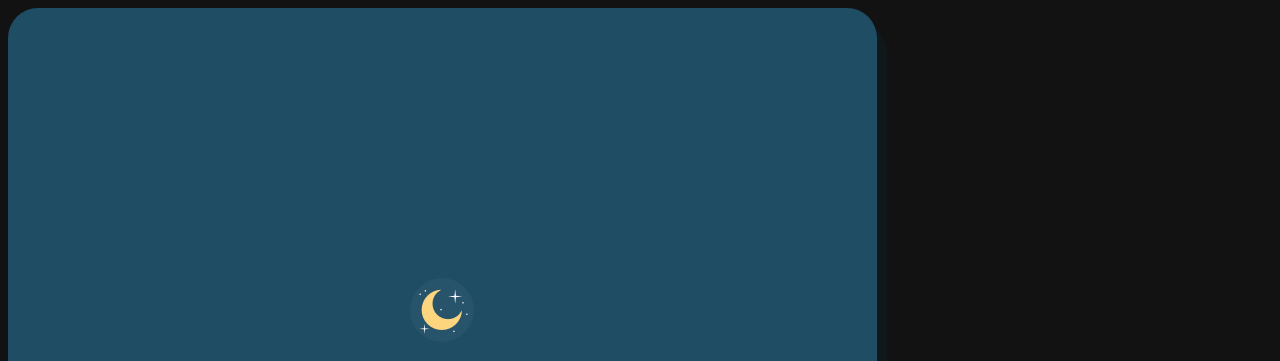
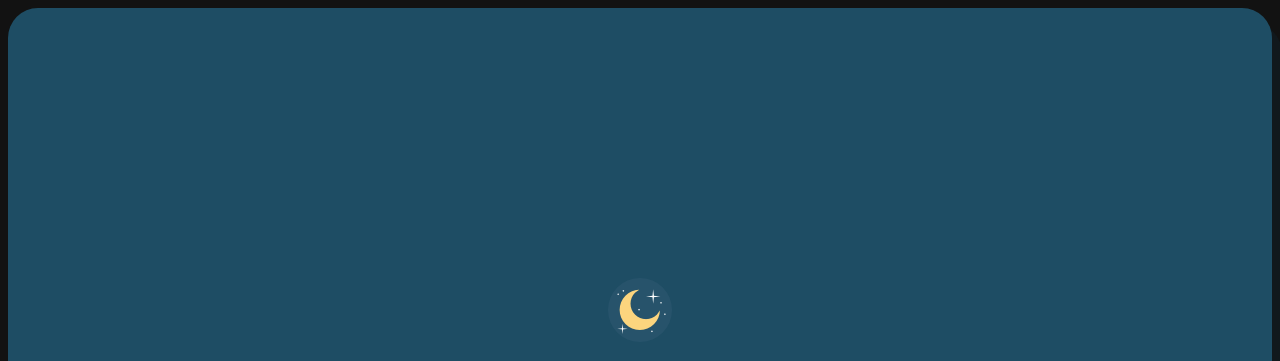
Before and after one commit to Staz0r/Syndrome, a website: page docs/index.html in a window 1280 px wide. Shown: the top 361 px of the page. Drawn offline with Linux system fonts and the light colour scheme.

Commit message:
Website box bug (Commented line) If you can fix it please create pull request

```diff
--- a/docs/style.css
+++ b/docs/style.css
@@ -77,23 +77,12 @@ body{
     transition: 0.3s;
 }
 
-/*
-.IBtn:hover span:after{
-    background-color:rgb(51, 105, 126);
-    color: white;
-    box-shadow: 5px 7px rgba(50, 84, 97, 0.267);
-    opacity: 1;
-    right: 0;
-}
-*/
-
-
 /* Button end */
 
 .box{
     border:none;
     border-radius: 30px;
-    display:inline-block;
+    /* display:inline-block; for some reason disabling this make the page more responsive*/
     padding: 270px 20px;
     overflow:hidden;
     text-decoration:none;
```
